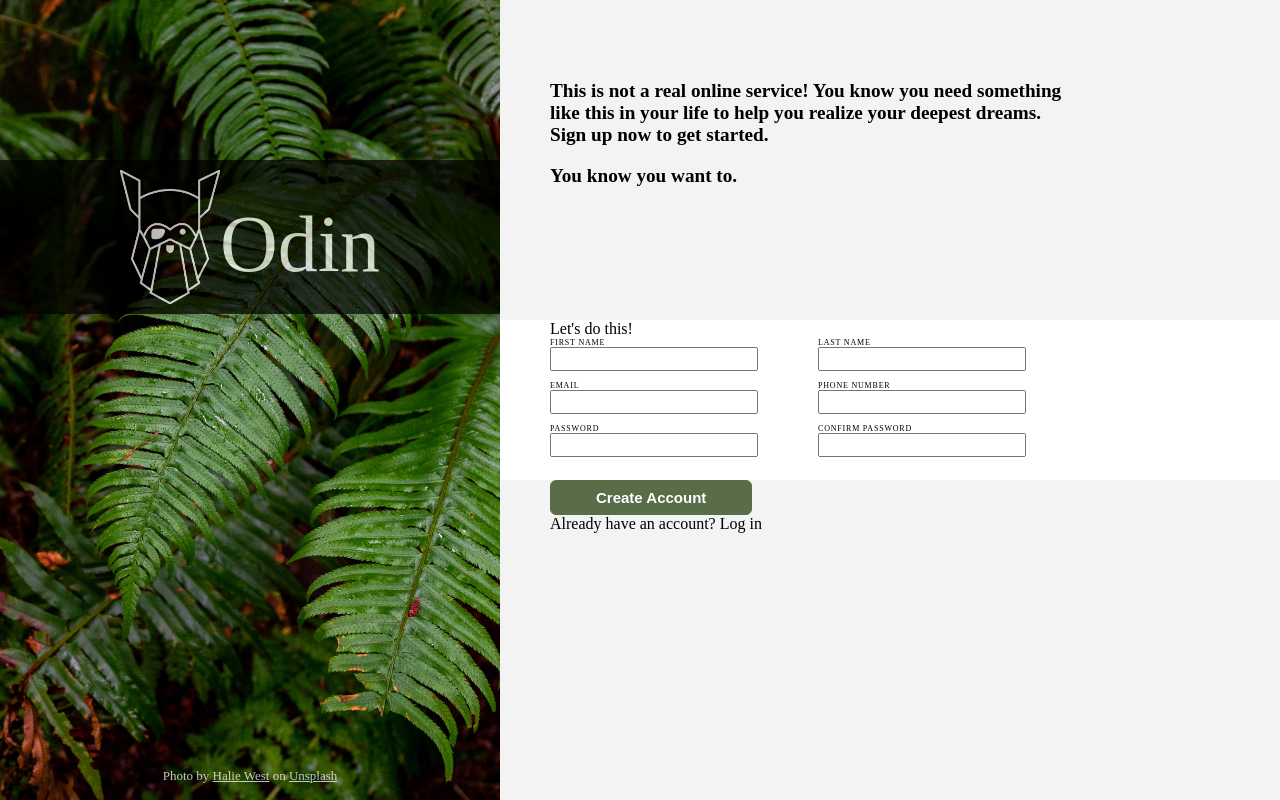
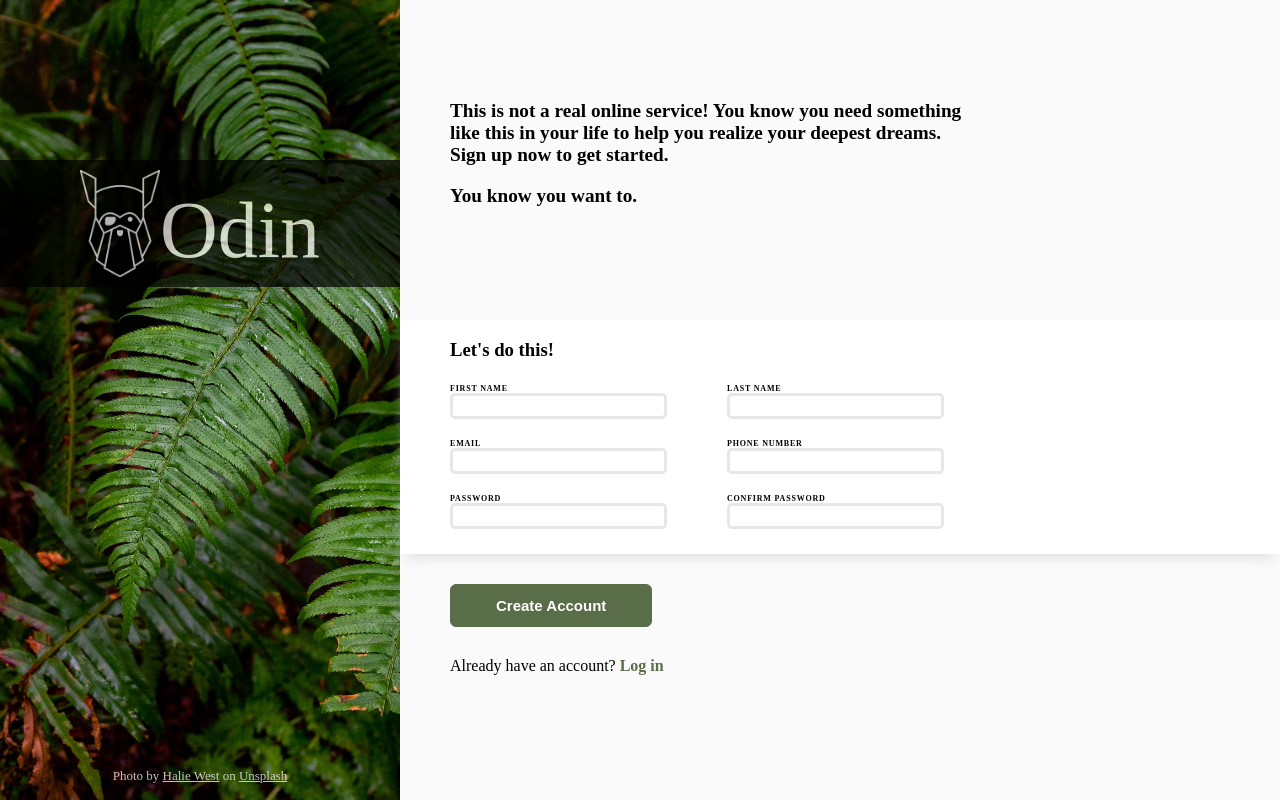
Before and after one commit to nozymech/Project-SIGN-UP-FORM, a plain HTML site: page index.html in a window 1280 px wide. Drawn offline with Linux system fonts and the light colour scheme; a web font is replaced by a local one.

Commit message:
adjust UI

```diff
--- a/index.html
+++ b/index.html
@@ -6,6 +6,7 @@
     <meta name="viewport" content="width=device-width, initial-scale=1.0">
     <title>Sign Up Form</title>
     <link href="style.css" rel="stylesheet">
+    <script src="script.js" defer></script>
 </head>
 <body>
    <div class="container">
@@ -18,46 +19,50 @@
                                             <a href="https://unsplash.com/">Unsplash</a></div>
             </div>
        <div class="sign-up">
-           <div class="explain">This is not a real online service! You know you need something<br>
-            like this in your life to help you realize your deepest dreams.<br> Sign up now to get started.<p>You know you want to.</div>
-           <div class="form">
-               <div>Let's do this!</div>
+           <div class="explain">
+               <div class="explain-box">
+               This is not a real online service! You know you need something<br>
+            like this in your life to help you realize your deepest dreams.<br> Sign up now to get started.<p>You know you want to.
+               </div>
+            </div>
+           <form class="form" action="http://httpbin.org/post" method="post">
+               <h3>Let's do this!</h3>
                <div class="block">
                    <div class="input-box">
-                       <label for="first-name">FIRST NAME</label>
-                       <input type="text" id="first-name"  name="first-name">
+                       <label for="first-name" >FIRST NAME</label>
+                       <input type="text" id="first-name"  name="first-name" required>
                    </div>
                 <div class="input-box">
                     <label for="last-name">LAST NAME</label>
-                    <input type="text" id="last-name"  name="last-name">
+                    <input type="text" id="last-name"  name="last-name" required>
                 </div>
               </div>
 
               <div class="block">
                   <div class="input-box">
                       <label for="email">EMAIL</label>
-                      <input type="email" id="email"  name="email" > </input>
+                      <input type="email" id="email"  name="email" required> </input>
                   </div>
                 <div class="input-box">
                     <label for="phone-number">PHONE NUMBER</label>
-                    <input type="number" id="phone-number"  name="phone-number" > </input>
+                    <input type="tel" id="phone-number"  name="phone-number" maxlength="10" required> </input>
                 </div>
               </div>
 
               <div class="block">
                 <div class="input-box">
                       <label for="password">PASSWORD</label>
-                      <input type="password" id="password"  pattern="(?=.*\d)(?=.*[a-z])(?=.*[A-Z]).{8,}" name="password" maxlength="15" >
+                      <input type="password" id="password"  pattern="(?=.*\d)(?=.*[a-z])(?=.*[A-Z]).{8,}" name="password" maxlength="15" required >
                   </div>
                   <div class="input-box">
-                    <label for="confirm">CONFIRM PASSWORD</label>
-                    <input type="password" id=confirm"  pattern="(?=.*\d)(?=.*[a-z])(?=.*[A-Z]).{8,}" name="password" maxlength="15" >
+                    <label for="confirm-password">CONFIRM PASSWORD</label>
+                    <input type="password" id=confirm-password"  pattern="(?=.*\d)(?=.*[a-z])(?=.*[A-Z]).{8,}" name="password" maxlength="15" required >
                 </div>
               </div>
-           </div>
+           </form>
            <div class="create">
-               <button class="create-account">Create Account</button>
-               <div>Already have an account? Log in</div>
+               <button class="create-account" type="submit">Create Account</button>
+               <div>Already have an account? <a style="color:#596D48; font-weight: bold;">Log in</a> </div>
             </div>
        </div>
    </div>
--- /dev/null
+++ b/script.js
@@ -0,0 +1,13 @@
+let password = document.getElementById("password")
+  , confirm_password = document.getElementById("confirm_password");
+
+function validatePassword(){
+  if(password.value != confirm_password.value) {
+    confirm_password.setCustomValidity("Passwords Don't Match");
+  } else {
+    confirm_password.setCustomValidity('');
+  }
+}
+
+password.onchange = validatePassword;
+confirm_password.onkeyup = validatePassword;
--- a/style.css
+++ b/style.css
@@ -7,13 +7,18 @@ body{
     src: url('https://cdn.statically.io/gh/TheOdinProject/theodinproject/efdc2888072f409e687d31dc580595dbe4fe0ff4/app/assets/fonts/Norse-Bold.otf');
 }
 
+:root {
+    --background-width: 400px;
+  }
+
+
 .container{
     display: flex;
     height: 100vh;
 }
 
 .background{
-    width: 500px;
+    width: var(--background-width);
     background: url(../Project-SIGN-UP-FORM/img/halie-west.jpeg);
     background-size: cover;
     display: flex;
@@ -23,9 +28,10 @@ body{
 
 .sign-up{
     flex: 1;
-    background-color: #f3f3f3;
+    background-color:rgb(250,250,251);
     display: flex;
     flex-direction: column;
+
 }
 
 
@@ -46,7 +52,7 @@ body{
     font-family: 'Norse Bold';
     background-color: black;
     opacity: 0.7;
-    width: 500px;
+    width: var(--background-width);
     margin-top: 20vh;
     display: flex;
     flex-direction: row;
@@ -69,17 +75,19 @@ a {
 }
 
 .explain{
-    height: 30vh;
+    height: 40vh;
     padding-left: 50px;
-    padding-top: 80px;
     font-size: larger;
     font-weight: bold;
 }
 
 .form{
     flex: 1;
-    background-color: #ffffff;
+    background-color:rgb(255,255,255);
     padding-left: 50px;
+    -webkit-box-shadow: 0px 10px 13px -7px #000000, 5px 5px 15px 5px rgba(0,0,0,0);
+    box-shadow: 0px 10px 13px -7px gainsboro, 5px 5px 15px 5px rgba(0,0,0,0);
+    padding-bottom: 10px;
 }
 
 .create{
@@ -97,7 +105,8 @@ a {
 	font-family:Arial;
 	font-size:15px;
 	font-weight:bold;
-	padding:8px 45px;
+	padding:12px 45px;
+    margin: 30px 0px;
 	text-decoration:none;
 	text-shadow:0px 1px 0px #596D48;
 }
@@ -111,9 +120,15 @@ a {
 }
 
 input {
-    font-family: inherit;
     font-size: 100%;
-    margin: 0px 10px 10px 0px
+    margin: 0px 10px 10px 0px;
+    border:solid #E5E7EB;
+    border-radius: 5px;
+}
+input:focus{
+    border:solid blue;
+    -webkit-box-shadow: 0px 0px 10px #eee ;
+    box-shadow: 0px 0px 10px #eee ;
 }
 
 label {
@@ -121,12 +136,18 @@ input {
     font-size: 8px;
     letter-spacing: 0.1em;
     display: flex;
+    font-weight: 800;
 }
 
 .block{
         display: flex;
+        padding: 5px 0px;
 }
 
 .input-box{
         padding-right: 50px;
 }
+
+.explain-box{
+    padding-top: 100px;
+}
```
Lines whose indentation alone changed are shown as unchanged.
